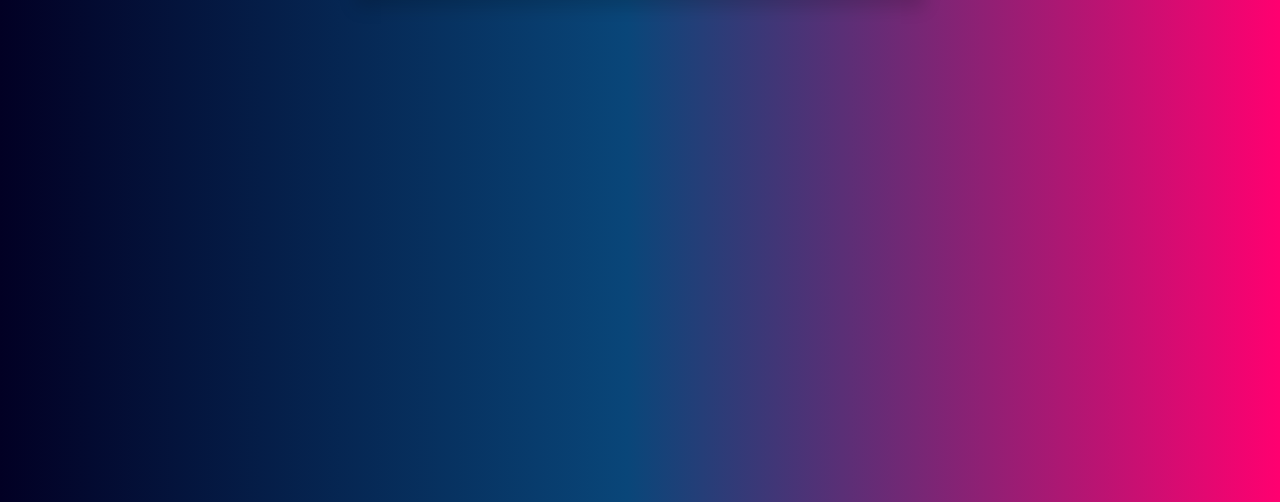
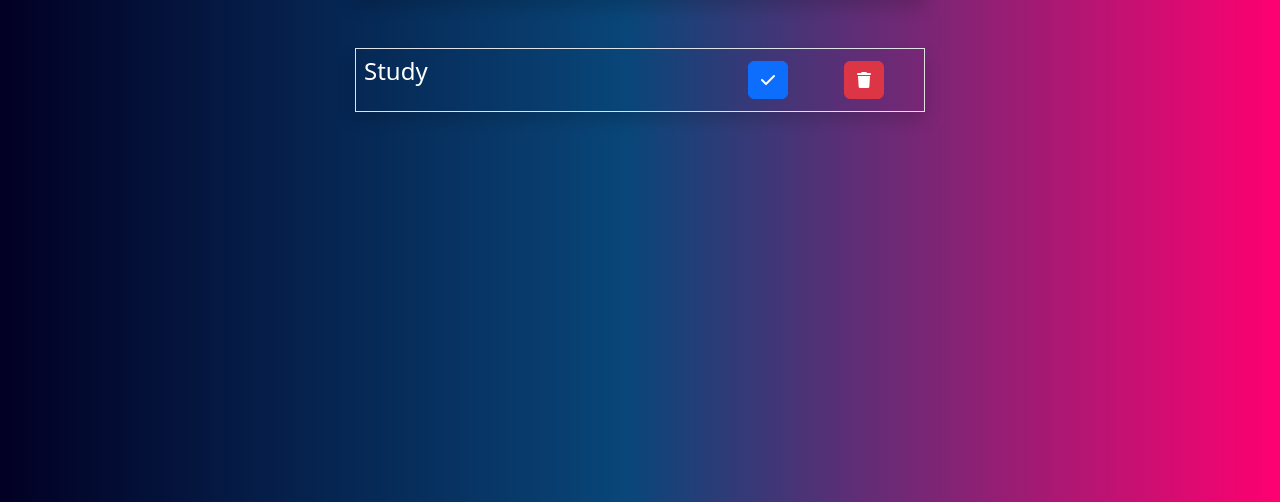
Before and after one commit to ratevo/ToDo, a plain HTML site: page index.html in a window 1280 px wide. Shown: the part 298-800 px from the top of the page. Drawn offline with nearby package versions, Linux system fonts and the light colour scheme.

Commit message:
update Result Trash Icon Html

```diff
--- a/index.html
+++ b/index.html
@@ -6,6 +6,7 @@
     <meta name="viewport" content="width=device-width, initial-scale=1">
     <title>TO DO JavaScript</title>
     <link rel="stylesheet" href="css/style.css">
+   <link rel="stylesheet" href=" https://cdnjs.cloudflare.com/ajax/libs/font-awesome/6.3.0/css/all.min.css">
     <link href="https://cdn.jsdelivr.net/npm/bootstrap@5.3.0-alpha1/dist/css/bootstrap.min.css" rel="stylesheet"
         integrity="sha384-GLhlTQ8iRABdZLl6O3oVMWSktQOp6b7In1Zl3/Jr59b6EGGoI1aFkw7cmDA6j6gD" crossorigin="anonymous">
 </head>
@@ -39,6 +40,30 @@
                 <!-- Form end -->
             </div>
         </div>
+        <!--  Result Start -->
+         <div class="row mt-5 ">
+            <div class="col-lg-6 mx-auto border shadow p-2  ">
+              <div class="row">
+                <div class="col-lg-8">
+                    <h4 class="h1todo "> Study </h4>
+                </div>
+                <!-- Buttom 1Start -->
+                <div class="col-lg-2">
+                    <button type="submit" class="btn btn-primary my-1">
+                        <i class="fa-solid fa-check  "></i>
+                    </button>
+                    <!-- Buttom 1 end -->
+                </div>
+                <!-- Button 2 Start -->
+                <div class="col-lg-2">
+                    <button type="submit" class="btn btn-danger my-1">
+                        <i class="fa-solid fa-trash"></i>
+                       </button>
+                    <!-- Buttom 2 end -->
+                </div>
+              </div>
+            </div>
+         </div>
     </div>
 
 
```
